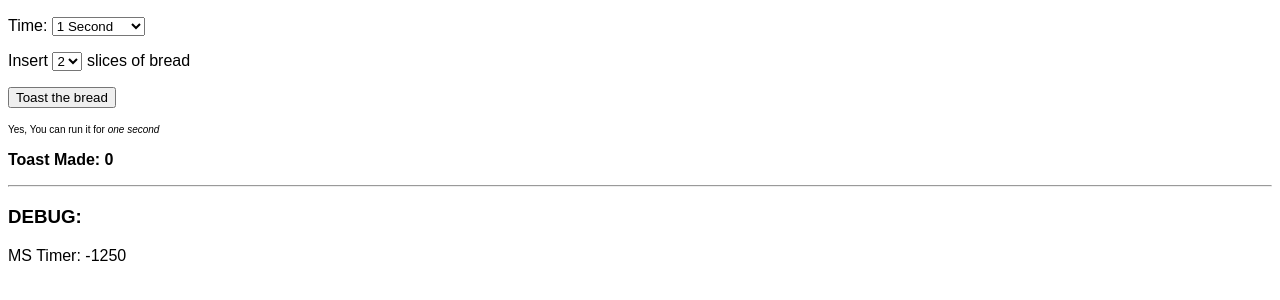
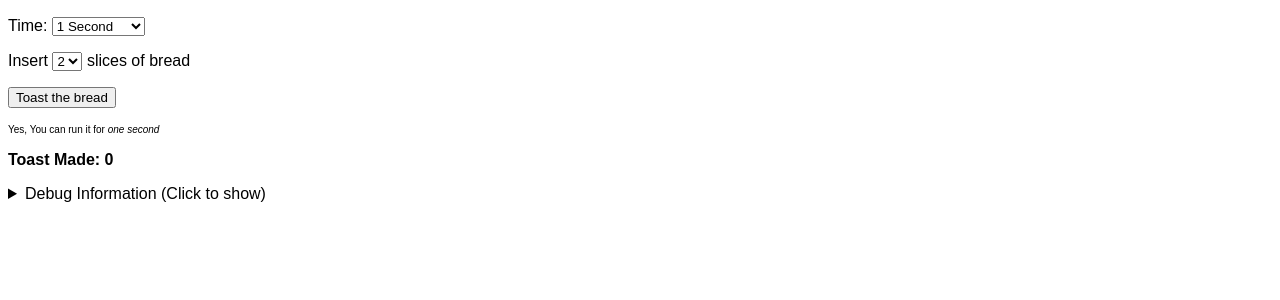
Before and after one commit to droc101/internet-toaster, a plain HTML site: page index.html in a window 1280 px wide. Shown: the part 90-390 px from the top of the page. Drawn offline with Linux system fonts and the light colour scheme.

Commit message:
Update index.html

```diff
--- a/index.html
+++ b/index.html
@@ -8,6 +8,7 @@
       	setInterval(function(){
           window.global_timer -= 1;
           document.getElementById("timer").innerHTML = "MS Timer: " + window.global_timer;
+          document.getElementById("seconds").innerHTML = " S Timer: " + Math.round(window.global_timer / 1000);
           if (window.global_timer == 0) {
             window.toast_made += window.slice_queue;
             document.getElementById("toast_count").innerHTML = "Toast Made: " + window.toast_made;
@@ -20,11 +21,10 @@
             window.global_timer = parseInt(time);
         };
   	</script>
-  	<style>
-  		* {
+	<style type="text/css">* {
          	font-family: Arial;
       	}
-  	</style>
+	</style>
 </head>
 <body>
 <h1><span style="font-family:arial,helvetica,sans-serif;">Toaster Simulator</span></h1>
@@ -41,9 +41,11 @@
 
 <p id="toast_count"><span style="font-family:arial,helvetica,sans-serif;"><strong>Toast Made: 0</strong></span></p>
 
-<hr />
-<h3><span style="font-family:arial,helvetica,sans-serif;">DEBUG:</span></h3>
+<details><summary>Debug Information (Click to show)</summary>
+	<p>Note: Times may not be accurate, amy depend on browser</p>
+<p id="seconds">Seconds Left: 0</p>
 
 <p id="timer"><span style="font-family:arial,helvetica,sans-serif;">MS Timer: 0</span></p>
+</details>
 </body>
 </html>
```
